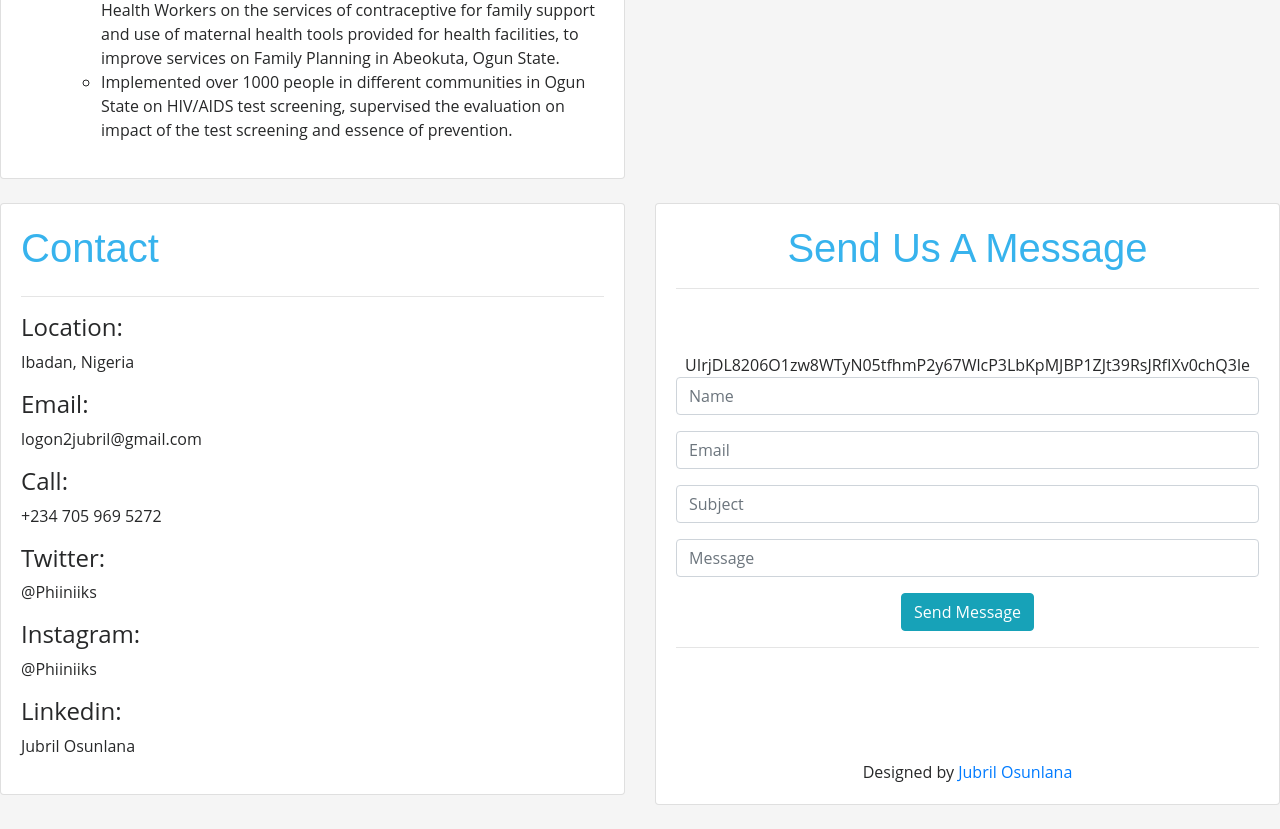
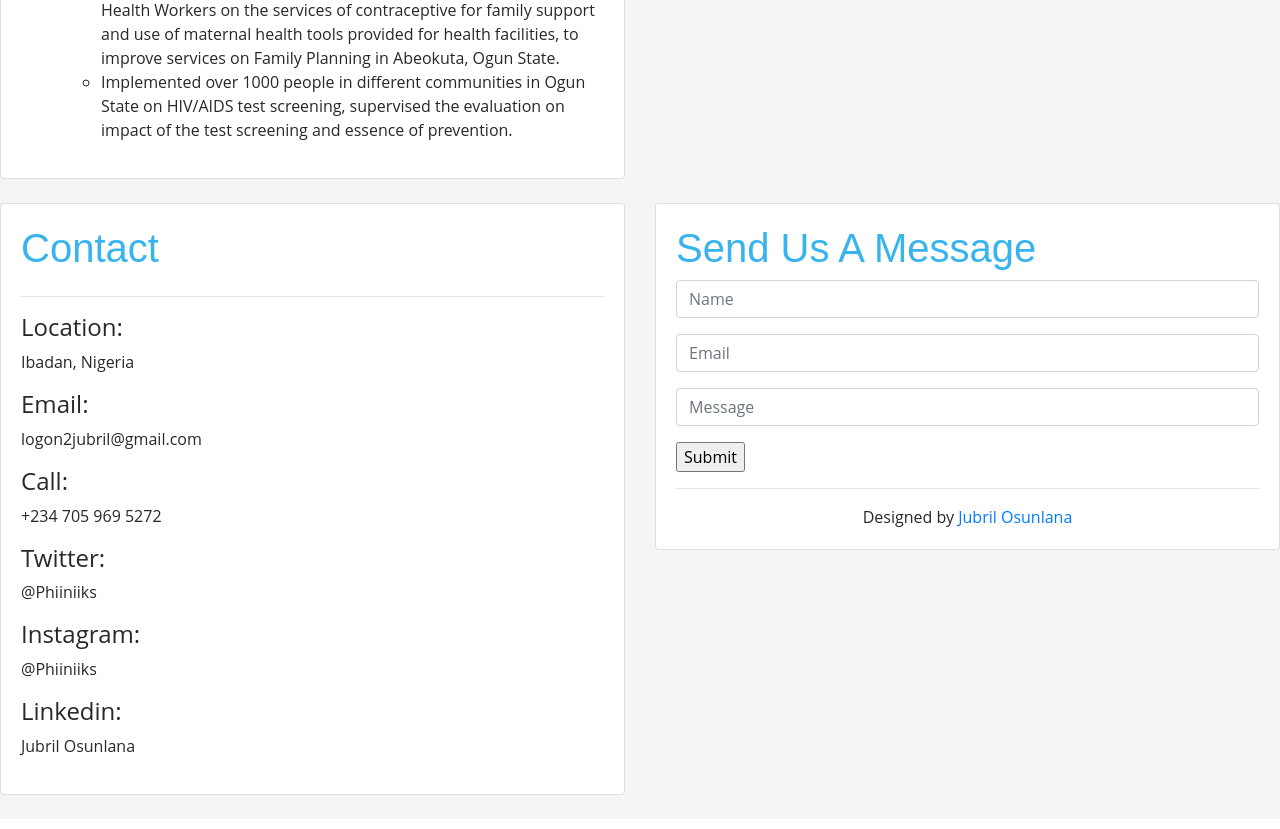
Before and after one commit to JbOsunlana/jubril-osunlana, a Django app: page / in a window 1280 px wide. Shown: the part 1812-2641 px from the top of that part. Run offline with Django 3.2, Linux system fonts and the light colour scheme; the page is wider than the window, and the part outside it is not shown; some libraries are stand-ins or nearby versions.

Commit message:
final-edit

```diff
--- a/Resume/admin.py
+++ b/Resume/admin.py
@@ -2,5 +2,5 @@ from django.contrib import admin
 # from Resume.views import Message
 from .models import *
 
-# Register your models here.
+# Register your models here
 admin.site.register(Message)
--- a/Resume/forms.py
+++ b/Resume/forms.py
@@ -1,25 +1,8 @@
 from django import forms
-from django.forms import ModelForm, widgets
 from .models import Message
 
-class MessageForm(ModelForm):
+
+class MessageForm(forms.ModelForm):
     class Meta:
         model = Message
-        fields = ('Name', 'Email', 'Subject', 'Message')
-
-
-# To remove the labels
-
-        labels = {
-            'Name': '',
-            'Email': '',
-            'Subject': '',
-            'Message': '',
-        }
-
-        widgets = {
-            'Name' : forms.TextInput(attrs={'class':'form-control', 'placeholder':'Name'}),
-            'Email' : forms.EmailInput(attrs={'class':'form-control', 'placeholder':'Email'}),
-            'Subject' : forms.TextInput(attrs={'class':'form-control', 'placeholder':'Subject'}),
-            'Message' : forms.TextInput(attrs={'class':'form-control', 'placeholder':'Message'}),
-        }
+        fields = ['name', 'email','message']
--- a/Resume/models.py
+++ b/Resume/models.py
@@ -1,11 +1,10 @@
 from django.db import models
-from django.contrib.auth.models import User
+
 # Create your models here.
 class Message(models.Model):
-    Name = models.CharField(max_length=50)
-    Email = models.EmailField(max_length=200)
-    Subject = models.CharField(max_length=100)
-    Message = models.TextField(max_length=1000)
+    name = models.CharField(max_length=50)
+    email = models.EmailField(max_length=200)
+    message = models.TextField(max_length=1000)
 
-    def __str_(self):
-        return self.Subject
+    def __str__(self):
+        return self.name
--- a/Resume/templates/Resume/home.html
+++ b/Resume/templates/Resume/home.html
@@ -190,31 +202,25 @@
         <div class="col-md-6">
             <div class="card card-body">
                 {% block content %}
-                <center>
                 <h1>Send Us A Message</h1>
-                <hr>
-                <br>
-                <br>
-                {% if submitted %}
-                     Your Message Was Sent Successfully !!!
+                <form action="" method="POST">
+                    {% csrf_token %}
+                    <div class="form-group">
+                        <input type="text" class="form-control" aria-describedby="emailHelp" placeholder="Name" name="name">
+                    </div>
 
-                {% else %}
+                    <div class="form-group">
+                        <input type="email" class="form-control" aria-describedby="emailHelp" placeholder="Email" name="email">
+                    </div>
 
-                    <form action="" method="POST">
-                        {{ csrf_token }}
+                    <div class="form-group">
+                        <input type="text" class="form-control" aria-describedby="emailHelp" placeholder="Message" name="message">
+                    </div>
 
-                        {{ form.as_p }}
-
-                        <input type="submit" value="Send Message" class="btn btn-info">
-                    </form>
-                {% endif %}
-                </center>
+                    <input type="submit" name="Submit">
+                </form>
                 {% endblock %}
                 <hr>
-                <br>
-                <br>
-                <br>
-                <br>
                 <center>
                 <footer id="footer">
                     <div class="container">
--- a/Resume/urls.py
+++ b/Resume/urls.py
@@ -2,5 +2,5 @@ from django.urls import path
 from . import views
 
 urlpatterns = [
-    path('', views.home)
+    path('', views.home, name = 'home')
 ]
--- a/Resume/views.py
+++ b/Resume/views.py
@@ -1,19 +1,23 @@
 from django.http.response import HttpResponseRedirect
-from django.shortcuts import render
+from django.shortcuts import render, redirect
 from .models import Message
 from .forms import MessageForm
-from django.http import HttpResponseRedirect
+from django.contrib import messages
+
+#from django.contrib.auth.forms import UserCreationForm #first to import for creating a new form
+
+
 # Create your views here.
 
 def home(request):
-    submitted = False
+    form = MessageForm()
     if request.method == 'POST':
-        form = MessageForm(request.POST)
+        form = MessageForm(request.POST or None)
         if form.is_valid():
             form.save()
-            return HttpResponseRedirect('/')
+        messages.success(request, ('Your Message Has Been Sent Successfully!'))
+        return redirect('/')
+
     else:
-        form = MessageForm
-        if 'submitted' in request.GET:
-           submitted = True
-    return render(request, 'Resume/home.html', {'form':form, 'submitted':submitted})
+        context = {}
+        return render(request, 'Resume/home.html', context)
```
Also changed, not shown: other parts of Resume/templates/Resume/home.html (+12 -0 lines), Resume/migrations/0002_auto_20211020_1328.py (added), db.sqlite3.
